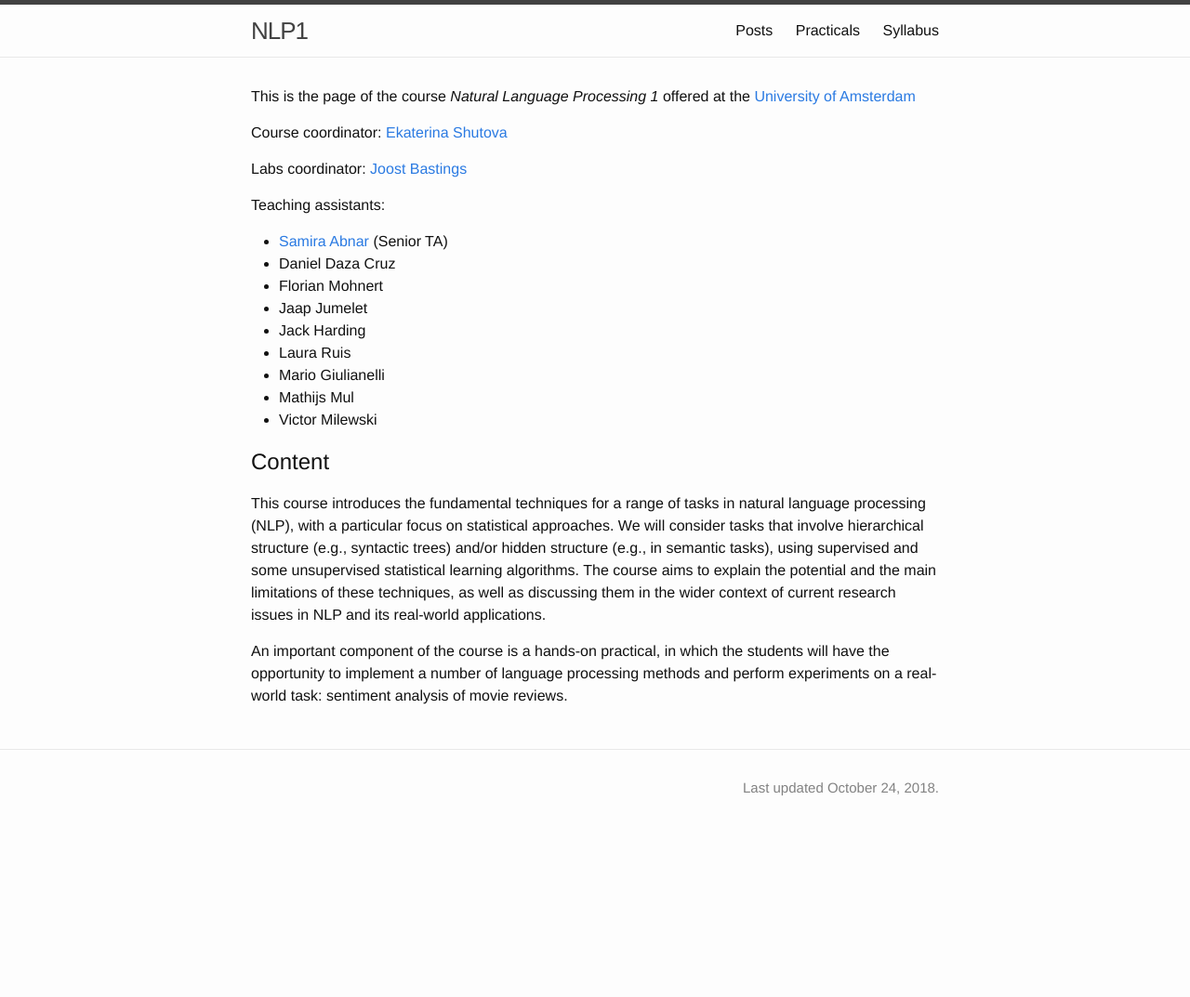
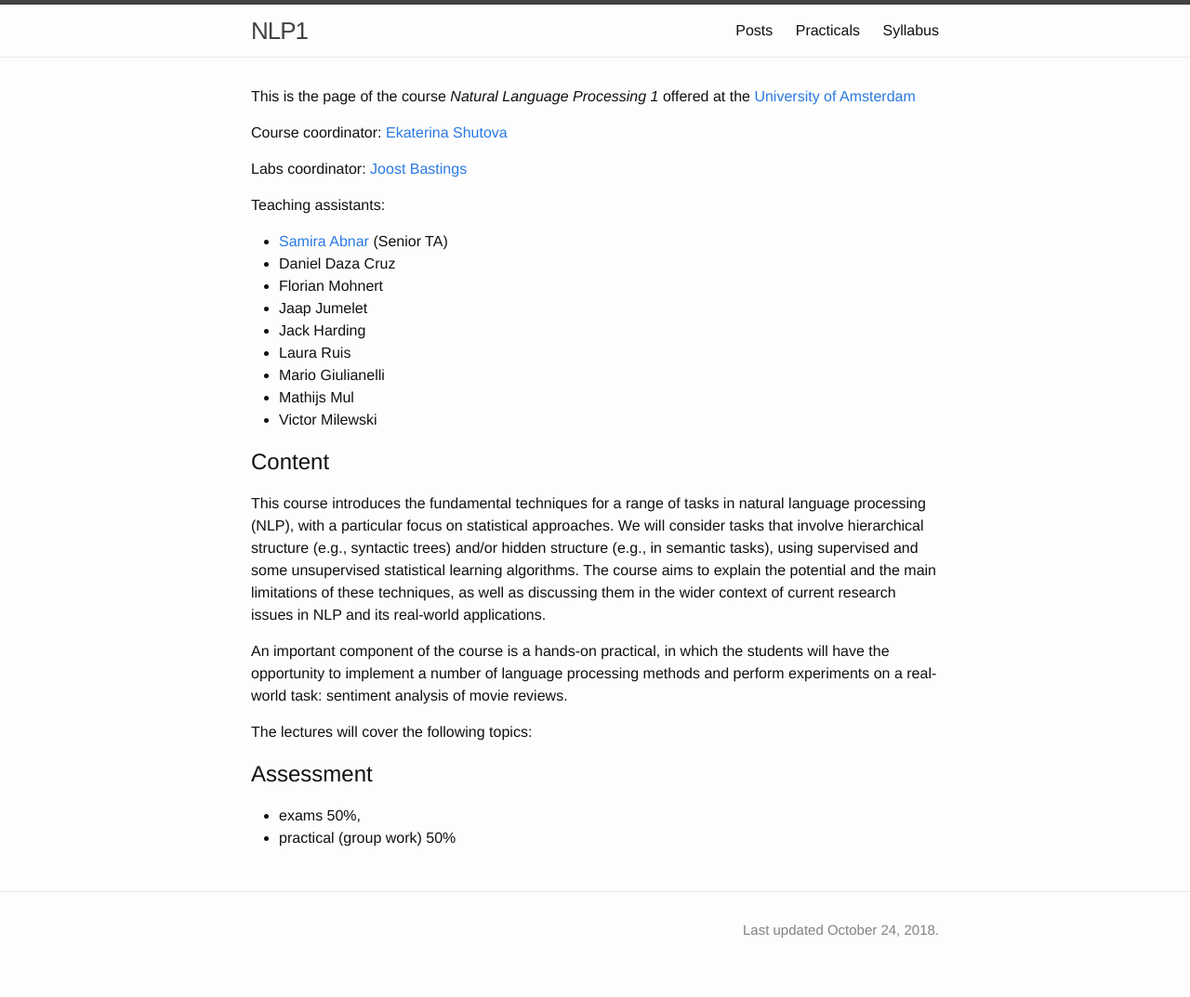
Before and after one commit to cl-illc/nlp1, a Jekyll site: the page built from index.md, in a window 1280 px wide. Shown: the whole page at 93% size. Built offline with Jekyll 4.4.1, drawn with Linux system fonts in a browser that asks for light colours; before the commit the page ends 920 px from its top, so only the background shows below that.

Commit message:
Update index.md

```diff
--- a/index.md
+++ b/index.md
@@ -25,3 +25,11 @@ Teaching assistants:
 This course introduces the fundamental techniques for a range of tasks in natural language processing (NLP), with a particular focus on statistical approaches. We will consider tasks that involve hierarchical structure (e.g., syntactic trees) and/or hidden structure (e.g., in semantic tasks), using supervised and some unsupervised statistical learning algorithms. The course aims to explain the potential and the main limitations of these techniques, as well as discussing them in the wider context of current research issues in NLP and its real-world applications.
 
 An important component of the course is a hands-on practical, in which the students will have the opportunity to implement a number of language processing methods and perform experiments on a real-world task: sentiment analysis of movie reviews.
+
+The lectures will cover the following topics:
+
+
+## Assessment
+
+- exams 50%,
+- practical (group work) 50%
```
